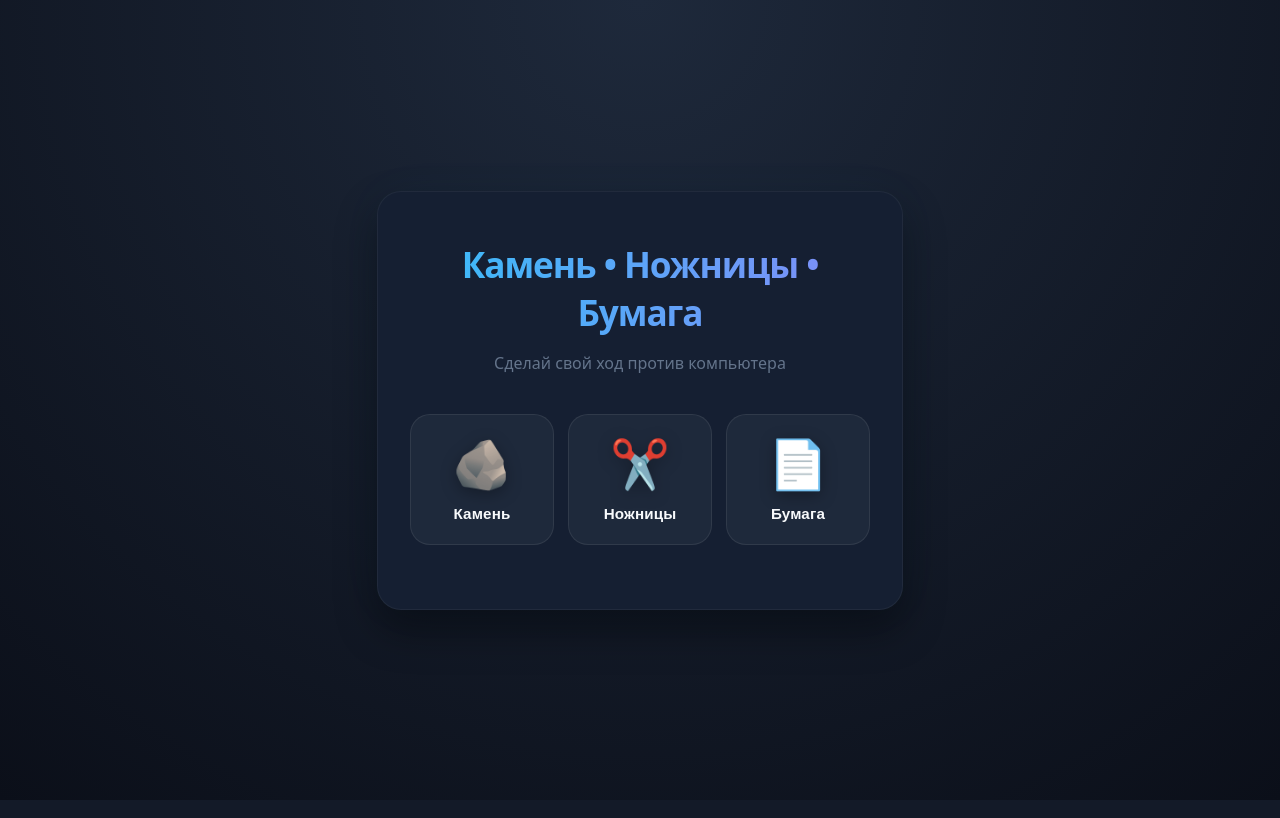
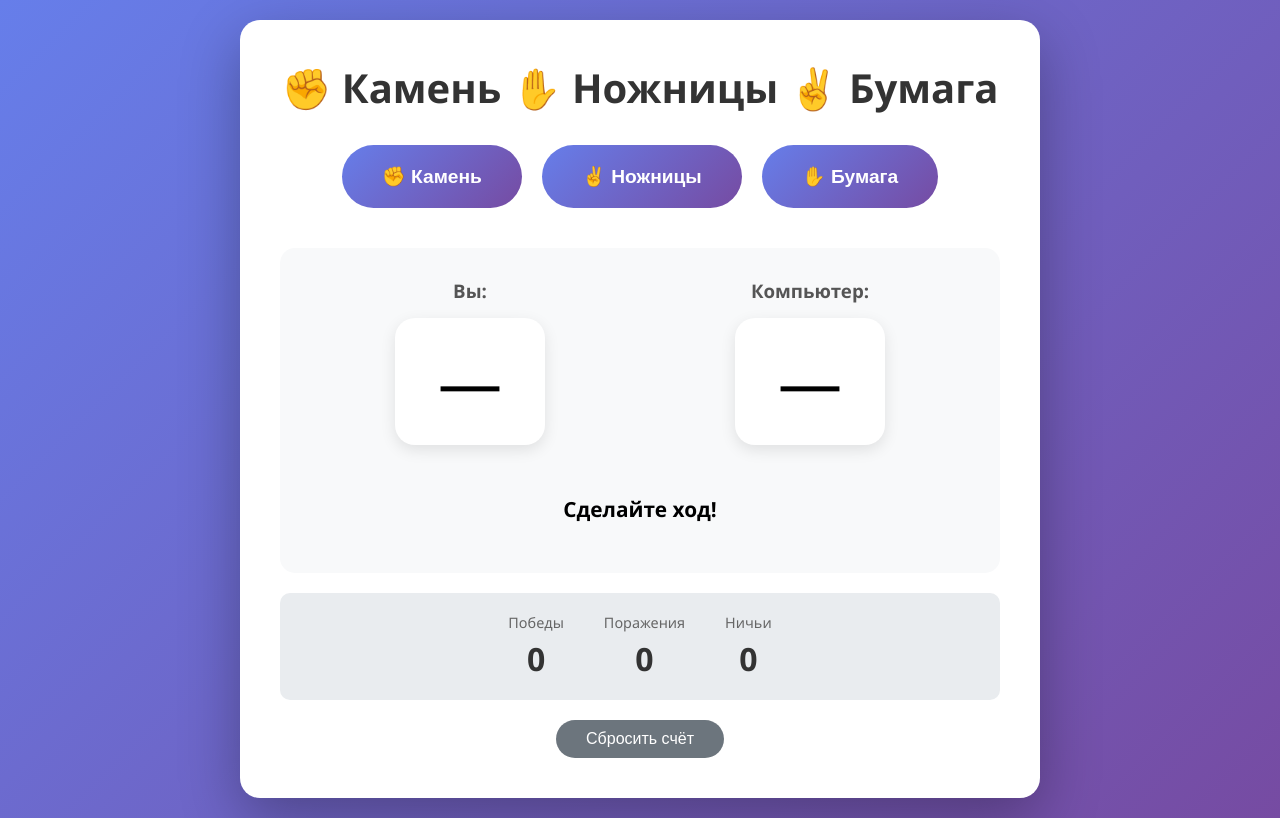
Before and after one commit to adrianerbe2013-beep/test2, a Flask app: page / in a window 1280 px wide. Run offline with Flask 3, Linux system fonts and the light colour scheme.

Commit message:
first commit

```diff
--- a/main.py
+++ b/main.py
@@ -1,52 +1,55 @@
+from flask import Flask, render_template, request, jsonify
 import random
-import os
-from flask import Flask, request, render_template
 
-# Указываем Flask искать HTML-файлы прямо в корневой папке проекта
-app = Flask(__name__, template_folder='.')
+app = Flask(__name__)
 
-CHOICES = ['rock', 'paper', 'scissors']
-CHOICES_RU = {
-    'rock': 'Камень 🪨',
-    'paper': 'Бумага 📄',
-    'scissors': 'Ножницы ✂️'
+# Правила игры
+WIN_CONDITIONS = {
+    'камень': 'ножницы',
+    'ножницы': 'бумага',
+    'бумага': 'камень'
 }
 
-def get_winner(user, computer):
-    if user == computer:
-        return 'draw'
-    if (user == 'rock' and computer == 'scissors') or \
-       (user == 'scissors' and computer == 'paper') or \
-       (user == 'paper' and computer == 'rock'):
-        return 'user'
-    return 'computer'
+CHOICES = ['камень', 'ножницы', 'бумага']
 
-@app.route('/', methods=['GET', 'POST'])
+
+@app.route('/')
 def index():
-    result = None
-    message = ""
+    """Главная страница с игрой"""
+    return render_template('index.html')
 
-    if request.method == 'POST':
-        user_choice = request.form.get('choice')
-        if user_choice in CHOICES:
-            computer_choice = random.choice(CHOICES)
-            winner = get_winner(user_choice, computer_choice)
 
-            user_display = CHOICES_RU[user_choice]
-            computer_display = CHOICES_RU[computer_choice]
+@app.route('/play', methods=['POST'])
+def play():
+    """Обработка хода игрока"""
+    data = request.get_json()
+    player_choice = data.get('choice', '').lower()
 
-            if winner == 'draw':
-                result = 'draw'
-                message = f"Ничья! Оба выбрали {user_display}."
-            elif winner == 'user':
-                result = 'user'
-                message = f"Вы выиграли! Ваш {user_display} побеждает {computer_display}."
-            else:
-                result = 'computer'
-                message = f"Вы проиграли! {computer_display} побеждает ваш {user_display}."
+    # Проверка корректности выбора
+    if player_choice not in CHOICES:
+        return jsonify({'error': 'Неверный выбор'}), 400
 
-    # Рендерим index.html, который лежит в той же папке
-    return render_template('index.html', result=result, message=message)
+    # Выбор компьютера
+    computer_choice = random.choice(CHOICES)
+
+    # Определение победителя
+    if player_choice == computer_choice:
+        result = 'ничья'
+        message = f'Ничья! Оба выбрали {player_choice}'
+    elif WIN_CONDITIONS[player_choice] == computer_choice:
+        result = 'win'
+        message = f'Вы выиграли! {player_choice} побеждает {computer_choice}'
+    else:
+        result = 'lose'
+        message = f'Вы проиграли! {computer_choice} побеждает {player_choice}'
+
+    return jsonify({
+        'player_choice': player_choice,
+        'computer_choice': computer_choice,
+        'result': result,
+        'message': message
+    })
+
 
 if __name__ == '__main__':
     app.run(debug=True)
--- a/templates/index.html
+++ b/templates/index.html
@@ -3,175 +3,329 @@
 <head>
     <meta charset="UTF-8">
     <meta name="viewport" content="width=device-width, initial-scale=1.0">
-    <title>Камень, Ножницы, Бумага</title>
+    <title>Камень, ножницы, бумага</title>
     <style>
-        :root {
-            --bg-color: #0b0f19;
-            --card-bg: #151f32;
-            --text-main: #f8fafc;
-            --text-muted: #64748b;
-            --accent: #38bdf8;
-            --win: #10b981;
-            --lose: #f43f5e;
-            --draw: #f59e0b;
+        * {
+            margin: 0;
+            padding: 0;
+            box-sizing: border-box;
         }
 
         body {
-            font-family: system-ui, -apple-system, BlinkMacSystemFont, 'Segoe UI', Roboto, sans-serif;
-            background: radial-gradient(circle at top, #1e293b 0%, var(--bg-color) 100%);
-            color: var(--text-main);
+            font-family: 'Segoe UI', Tahoma, Geneva, Verdana, sans-serif;
+            background: linear-gradient(135deg, #667eea 0%, #764ba2 100%);
+            min-height: 100vh;
             display: flex;
             justify-content: center;
             align-items: center;
-            min-height: 100vh;
-            margin: 0;
             padding: 20px;
-            box-sizing: border-box;
         }
 
-        .game-container {
-            background-color: var(--card-bg);
-            padding: 3rem 2rem;
-            border-radius: 24px;
-            box-shadow: 0 20px 40px rgba(0, 0, 0, 0.4),
-                        0 0 50px rgba(56, 189, 248, 0.03);
+        .container {
+            background: white;
+            border-radius: 20px;
+            padding: 40px;
+            box-shadow: 0 20px 60px rgba(0,0,0,0.3);
+            max-width: 800px;
+            width: 100%;
             text-align: center;
-            max-width: 460px;
-            width: 100%;
-            border: 1px solid rgba(255, 255, 255, 0.05);
         }
 
         h1 {
-            margin: 0 0 0.5rem 0;
-            font-size: 2.2rem;
-            font-weight: 800;
-            letter-spacing: -0.03em;
-            background: linear-gradient(to right, #38bdf8, #818cf8);
-            -webkit-background-clip: text;
-            -webkit-text-fill-color: transparent;
+            color: #333;
+            margin-bottom: 30px;
+            font-size: 2.5em;
         }
 
-        .subtitle {
-            color: var(--text-muted);
-            font-size: 1rem;
-            margin-bottom: 2.5rem;
+        .choices {
+            display: flex;
+            justify-content: center;
+            gap: 20px;
+            margin-bottom: 40px;
+            flex-wrap: wrap;
         }
 
-        .choices-form {
-            display: flex;
-            justify-content: space-between;
-            gap: 14px;
-            margin-bottom: 1rem;
+        .choice-btn {
+            background: linear-gradient(135deg, #667eea 0%, #764ba2 100%);
+            color: white;
+            border: none;
+            padding: 20px 40px;
+            font-size: 1.2em;
+            border-radius: 50px;
+            cursor: pointer;
+            transition: transform 0.2s, box-shadow 0.2s;
+            font-weight: bold;
         }
 
-        .btn-choice {
-            flex: 1;
-            background: #1e293b;
-            border: 1px solid rgba(255, 255, 255, 0.08);
-            border-radius: 20px;
-            padding: 22px 10px;
-            cursor: pointer;
-            display: flex;
-            flex-direction: column;
-            align-items: center;
-            gap: 12px;
-            transition: all 0.25s cubic-bezier(0.4, 0, 0.2, 1);
+        .choice-btn:hover {
+            transform: translateY(-5px);
+            box-shadow: 0 10px 20px rgba(0,0,0,0.2);
         }
 
-        .btn-choice:hover {
-            transform: translateY(-5px);
-            border-color: var(--accent);
-            background: #243249;
-            box-shadow: 0 12px 24px rgba(56, 189, 248, 0.15);
+        .choice-btn:active {
+            transform: translateY(0);
         }
 
-        .btn-choice:active {
-            transform: translateY(-2px);
+        .game-area {
+            background: #f8f9fa;
+            border-radius: 15px;
+            padding: 30px;
+            margin-bottom: 20px;
         }
 
-        .btn-choice .emoji {
-            font-size: 3rem;
-            filter: drop-shadow(0 4px 8px rgba(0, 0, 0, 0.3));
+        .choices-display {
+            display: flex;
+            justify-content: space-around;
+            margin-bottom: 30px;
+            flex-wrap: wrap;
+            gap: 20px;
         }
 
-        .btn-choice .label {
-            color: var(--text-main);
-            font-weight: 600;
-            font-size: 0.95rem;
-            letter-spacing: 0.01em;
+        .choice-display {
+            text-align: center;
+            flex: 1;
         }
 
-        .result-box {
-            margin-top: 2.5rem;
-            padding: 24px;
-            border-radius: 20px;
-            animation: slideUp 0.4s cubic-bezier(0.18, 0.89, 0.32, 1.28);
+        .choice-display h3 {
+            color: #555;
+            margin-bottom: 15px;
         }
 
-        .result-box h2 {
-            font-size: 1.25rem;
-            margin: 0 0 18px 0;
-            line-height: 1.5;
-            font-weight: 600;
+        .choice-icon {
+            font-size: 4em;
+            padding: 20px;
+            background: white;
+            border-radius: 20px;
+            display: inline-block;
+            min-width: 150px;
+            box-shadow: 0 5px 15px rgba(0,0,0,0.1);
         }
 
-        .result-box.user { border: 1px solid var(--win); background: rgba(16, 185, 129, 0.06); color: #a7f3d0; }
-        .result-box.computer { border: 1px solid var(--lose); background: rgba(244, 63, 94, 0.06); color: #fecdd3; }
-        .result-box.draw { border: 1px solid var(--draw); background: rgba(245, 158, 11, 0.06); color: #fef3c7; }
-
-        .btn-reset {
-            display: inline-block;
-            padding: 12px 28px;
-            background: var(--text-main);
-            color: var(--bg-color);
-            text-decoration: none;
-            border-radius: 12px;
-            font-weight: 700;
-            font-size: 0.9rem;
-            box-shadow: 0 4px 12px rgba(0, 0, 0, 0.15);
-            transition: all 0.2s ease;
+        .result-message {
+            font-size: 1.3em;
+            padding: 20px;
+            border-radius: 10px;
+            margin-top: 20px;
+            font-weight: bold;
         }
 
-        .btn-reset:hover {
-            opacity: 0.9;
-            transform: scale(1.03);
-            box-shadow: 0 6px 16px rgba(255, 255, 255, 0.1);
+        .win {
+            background: #d4edda;
+            color: #155724;
+            border: 1px solid #c3e6cb;
         }
 
-        @keyframes slideUp {
-            from { opacity: 0; transform: translateY(25px); }
-            to { opacity: 1; transform: translateY(0); }
+        .lose {
+            background: #f8d7da;
+            color: #721c24;
+            border: 1px solid #f5c6cb;
+        }
+
+        .tie {
+            background: #fff3cd;
+            color: #856404;
+            border: 1px solid #ffeeba;
+        }
+
+        .score {
+            display: flex;
+            justify-content: center;
+            gap: 40px;
+            margin-top: 20px;
+            padding: 20px;
+            background: #e9ecef;
+            border-radius: 10px;
+        }
+
+        .score-item {
+            text-align: center;
+        }
+
+        .score-label {
+            font-size: 0.9em;
+            color: #666;
+            margin-bottom: 5px;
+        }
+
+        .score-value {
+            font-size: 2em;
+            font-weight: bold;
+            color: #333;
+        }
+
+        .reset-btn {
+            background: #6c757d;
+            color: white;
+            border: none;
+            padding: 10px 30px;
+            font-size: 1em;
+            border-radius: 25px;
+            cursor: pointer;
+            margin-top: 20px;
+            transition: background 0.2s;
+        }
+
+        .reset-btn:hover {
+            background: #5a6268;
+        }
+
+        @media (max-width: 600px) {
+            .container {
+                padding: 20px;
+            }
+
+            .choice-btn {
+                padding: 15px 25px;
+                font-size: 1em;
+            }
+
+            .choice-icon {
+                font-size: 2.5em;
+                min-width: 100px;
+            }
+
+            .result-message {
+                font-size: 1em;
+            }
         }
     </style>
 </head>
 <body>
+    <div class="container">
+        <h1>✊ Камень ✋ Ножницы ✌️ Бумага</h1>
 
-    <div class="game-container">
-        <h1>Камень • Ножницы • Бумага</h1>
-        <p class="subtitle">Сделай свой ход против компьютера</p>
+        <div class="choices">
+            <button class="choice-btn" data-choice="камень">✊ Камень</button>
+            <button class="choice-btn" data-choice="ножницы">✌️ Ножницы</button>
+            <button class="choice-btn" data-choice="бумага">✋ Бумага</button>
+        </div>
 
-        <form method="POST" class="choices-form">
-            <button type="submit" name="choice" value="rock" class="btn-choice">
-                <span class="emoji">🪨</span>
-                <span class="label">Камень</span>
-            </button>
-            <button type="submit" name="choice" value="scissors" class="btn-choice">
-                <span class="emoji">✂️</span>
-                <span class="label">Ножницы</span>
-            </button>
-            <button type="submit" name="choice" value="paper" class="btn-choice">
-                <span class="emoji">📄</span>
-                <span class="label">Бумага</span>
-            </button>
-        </form>
+        <div class="game-area">
+            <div class="choices-display">
+                <div class="choice-display">
+                    <h3>Вы:</h3>
+                    <div class="choice-icon" id="player-choice">—</div>
+                </div>
+                <div class="choice-display">
+                    <h3>Компьютер:</h3>
+                    <div class="choice-icon" id="computer-choice">—</div>
+                </div>
+            </div>
 
-        {% if result %}
-            <div class="result-box {{ result }}">
-                <h2>{{ message }}</h2>
-                <a href="/" class="btn-reset">Играть снова</a>
+            <div class="result-message" id="result-message">
+                Сделайте ход!
             </div>
-        {% endif %}
+        </div>
+
+        <div class="score">
+            <div class="score-item">
+                <div class="score-label">Победы</div>
+                <div class="score-value" id="wins">0</div>
+            </div>
+            <div class="score-item">
+                <div class="score-label">Поражения</div>
+                <div class="score-value" id="losses">0</div>
+            </div>
+            <div class="score-item">
+                <div class="score-label">Ничьи</div>
+                <div class="score-value" id="ties">0</div>
+            </div>
+        </div>
+
+        <button class="reset-btn" id="reset-btn">Сбросить счёт</button>
     </div>
 
+    <script>
+        let scores = {
+            wins: 0,
+            losses: 0,
+            ties: 0
+        };
+
+        function updateScoreDisplay() {
+            document.getElementById('wins').textContent = scores.wins;
+            document.getElementById('losses').textContent = scores.losses;
+            document.getElementById('ties').textContent = scores.ties;
+        }
+
+        function getEmoji(choice) {
+            const emojis = {
+                'камень': '✊',
+                'ножницы': '✌️',
+                'бумага': '✋'
+            };
+            return emojis[choice] || choice;
+        }
+
+        async function makeChoice(choice) {
+            try {
+                const response = await fetch('/play', {
+                    method: 'POST',
+                    headers: {
+                        'Content-Type': 'application/json',
+                    },
+                    body: JSON.stringify({ choice: choice })
+                });
+
+                const data = await response.json();
+
+                if (response.ok) {
+                    // Обновляем отображение выборов
+                    document.getElementById('player-choice').innerHTML = getEmoji(data.player_choice) + ' ' + data.player_choice;
+                    document.getElementById('computer-choice').innerHTML = getEmoji(data.computer_choice) + ' ' + data.computer_choice;
+
+                    // Обновляем сообщение с результатом
+                    const messageDiv = document.getElementById('result-message');
+                    messageDiv.textContent = data.message;
+
+                    // Обновляем класс для сообщения
+                    messageDiv.classList.remove('win', 'lose', 'tie');
+                    if (data.result === 'win') {
+                        messageDiv.classList.add('win');
+                        scores.wins++;
+                    } else if (data.result === 'lose') {
+                        messageDiv.classList.add('lose');
+                        scores.losses++;
+                    } else {
+                        messageDiv.classList.add('tie');
+                        scores.ties++;
+                    }
+
+                    updateScoreDisplay();
+                } else {
+                    alert('Ошибка: ' + data.error);
+                }
+            } catch (error) {
+                console.error('Ошибка:', error);
+                alert('Произошла ошибка при соединении с сервером');
+            }
+        }
+
+        function resetScores() {
+            scores = {
+                wins: 0,
+                losses: 0,
+                ties: 0
+            };
+            updateScoreDisplay();
+
+            // Сбрасываем отображение
+            document.getElementById('player-choice').innerHTML = '—';
+            document.getElementById('computer-choice').innerHTML = '—';
+            const messageDiv = document.getElementById('result-message');
+            messageDiv.textContent = 'Сделайте ход!';
+            messageDiv.classList.remove('win', 'lose', 'tie');
+        }
+
+        // Добавляем обработчики для кнопок
+        document.querySelectorAll('.choice-btn').forEach(btn => {
+            btn.addEventListener('click', () => {
+                const choice = btn.getAttribute('data-choice');
+                makeChoice(choice);
+            });
+        });
+
+        document.getElementById('reset-btn').addEventListener('click', resetScores);
+    </script>
 </body>
 </html>
```
Also changed, not shown: templates/static.html (deleted, +0 -70 lines).
